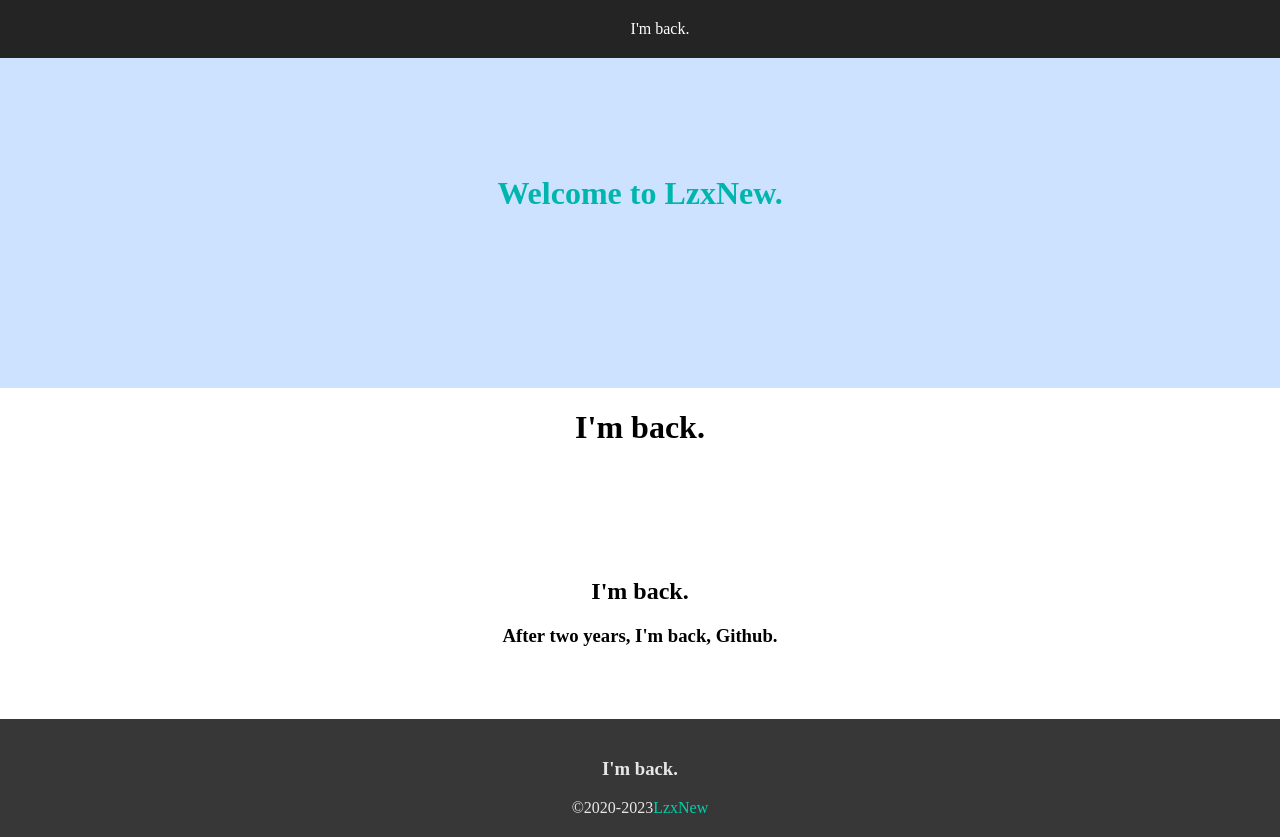
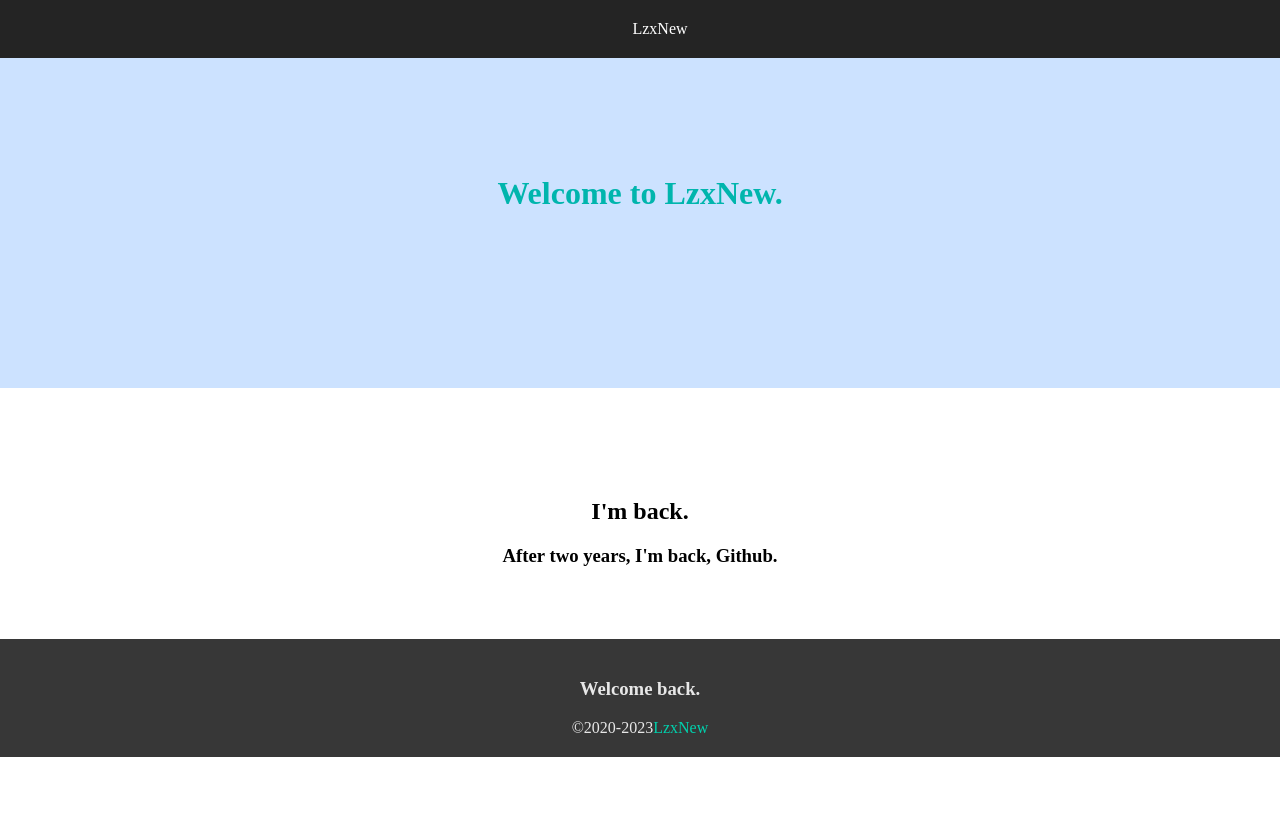
Before and after one commit to LzxNew/LzxNew, a plain HTML site: page index.html in a window 1280 px wide. After the commit the page ends 800 px from the top, so only its background shows below. Drawn offline with Linux system fonts and the light colour scheme.

Commit message:
Add files via upload

```diff
--- a/index.html
+++ b/index.html
@@ -131,7 +131,7 @@ text-decoration: none;
 </head>
 <body>
 <div class="m">
-    </a><a href="#">I'm back.</a>
+    </a><a href="#">LzxNew</a>
 
   </div>
   <div class="h">
@@ -139,7 +139,6 @@ text-decoration: none;
 	<h1>Welcome to LzxNew.</h1>
     <br><br><br>
   </div>
-    <h1>I'm back.</h1>
   <div  id="gy">
     <br><br><br><br><br>
         <h2>I'm back.</h2>
@@ -147,7 +146,7 @@ text-decoration: none;
   </div>
   <br><br><br>
   <div class="footer" id="dibu">
-    <h3>I'm back.</h3>
+    <h3>Welcome back.</h3>
     <div>&copy;2020-2023<a href="#"class="ddd">LzxNew</a>
     </div>
   </div>
```
